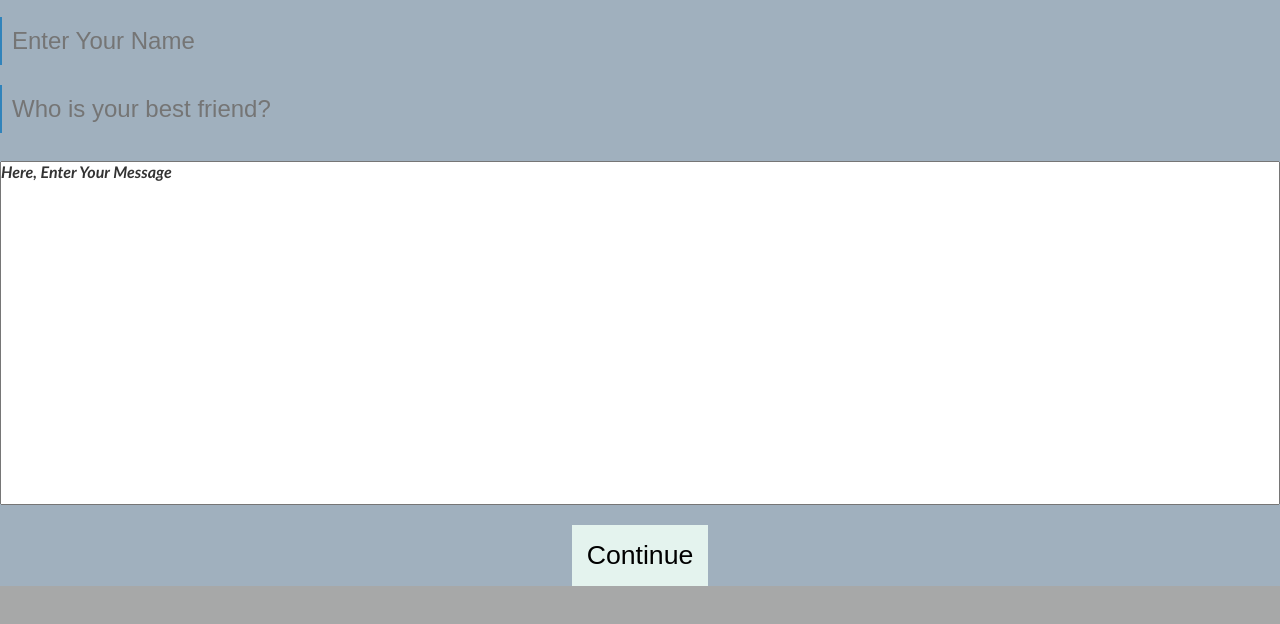
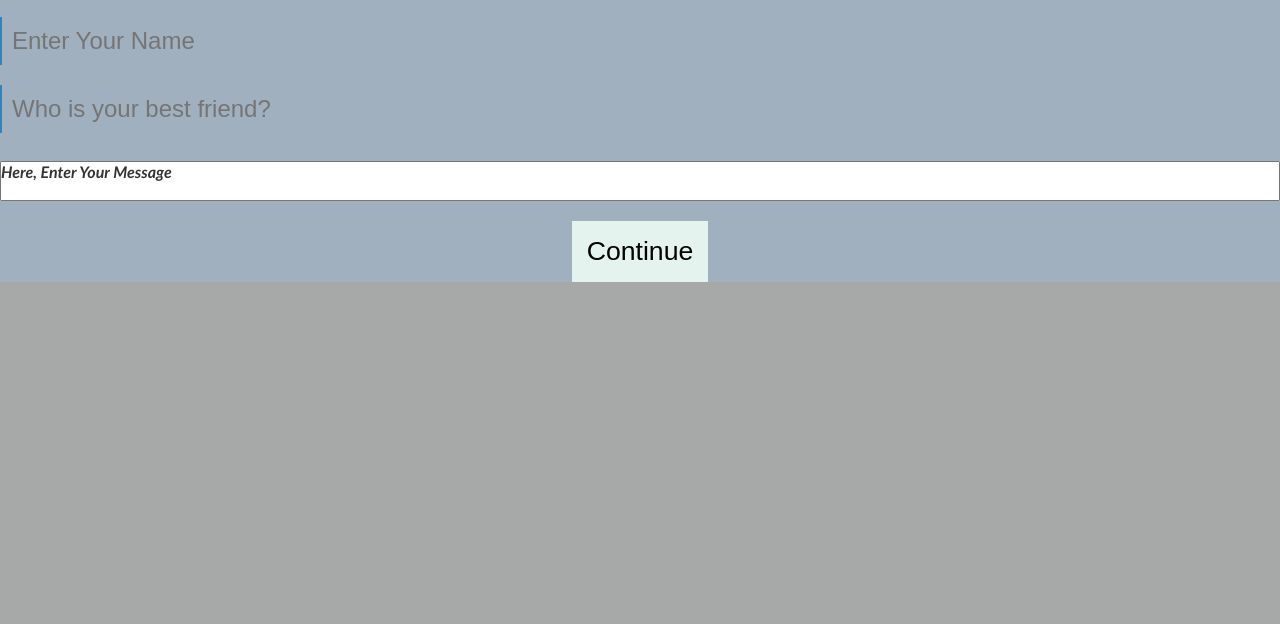
Before and after one commit to Ding-Dong101/messagingApp, a plain HTML site: page index.html in a window 1280 px wide. Shown: the part 52-676 px from the top of the page. Drawn offline with Linux system fonts and the light colour scheme.

Commit message:
Update full-style.css

```diff
--- a/full-style.css
+++ b/full-style.css
@@ -64,7 +64,6 @@ button:hover{
 textarea{
     outline: none;
     width: 100%;
-    height: 344px;
     resize: none;
     font-style: italic;
     font-size: 12pt;
```
